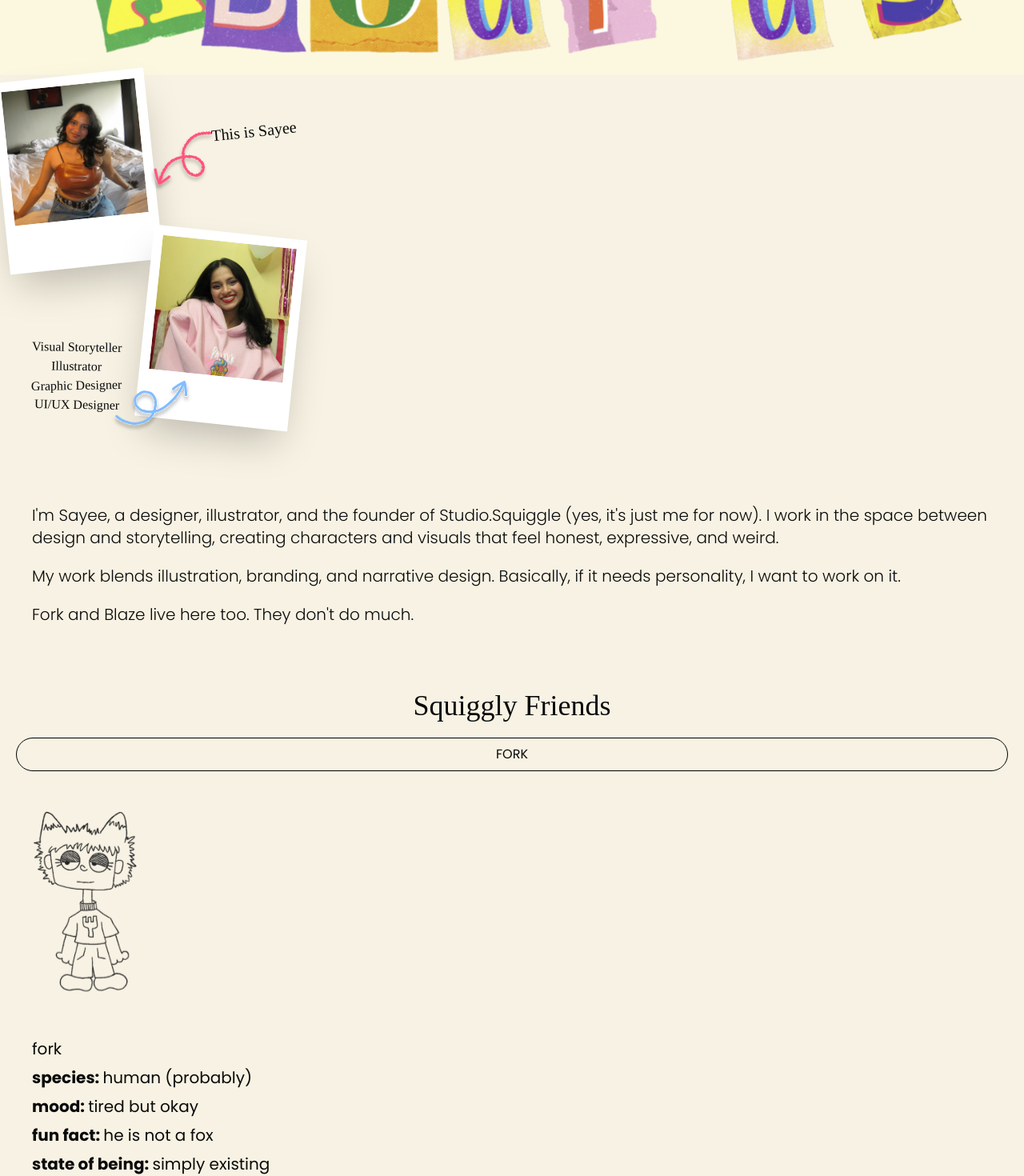
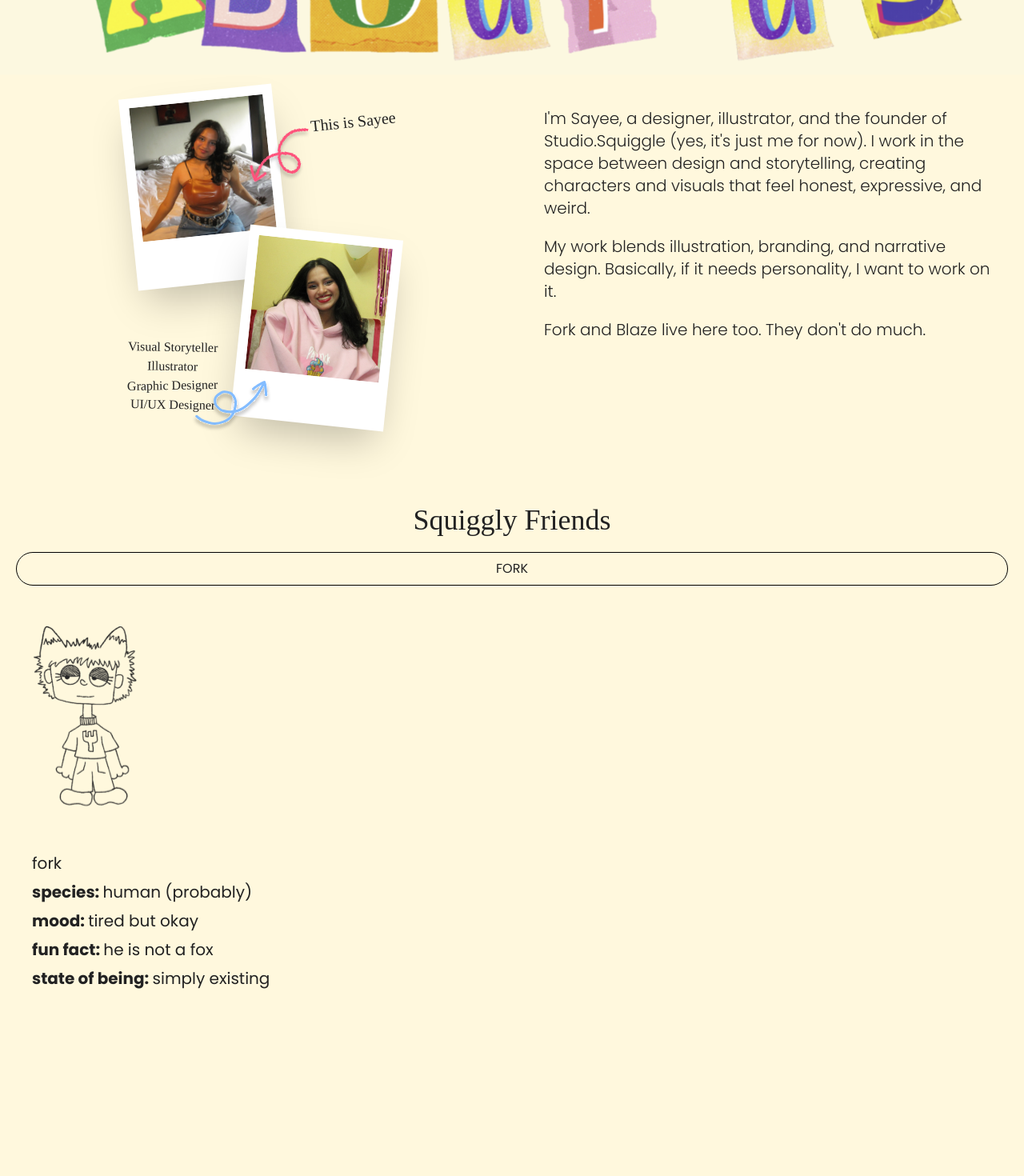
Before and after one commit to dazkool223/studio-squiggle, a Next.js app: page / in a window 1280 px wide. Shown: the part 3800-5270 px from the top of the page at 80% size. After the commit the page ends 5077 px from the top, so only its background shows below. Built offline with nearby package versions, Linux system fonts and the light colour scheme.

Commit message:
color correction and refactoring

```diff
--- a/app/globals.css
+++ b/app/globals.css
@@ -3,52 +3,21 @@
 
 @custom-variant dark (&:is(.dark *));
 
+/* * {
+  outline: 1px solid red;
+} */
 :root {
   --background: var(--portfolio-cream);
-  --foreground: oklch(0.145 0 0);
-  --portfolio-cream: oklch(0.96 0.02 90);
-  --portfolio-blue: oklch(0.7 0.15 240);
-  --portfolio-pink: oklch(0.75 0.18 350);
-  --portfolio-yellow: oklch(0.85 0.15 85);
-  --portfolio-purple: oklch(0.7 0.2 300);
-  --portfolio-tab-cream: oklch(0.96 0.02 90);
-  --portfolio-tab-yellow: oklch(0.88 0.15 90);
-  --portfolio-tab-blue: oklch(0.75 0.1 240);
-  --portfolio-tab-magenta: oklch(0.7 0.2 320);
-  --portfolio-tab-purple: oklch(0.65 0.2 280);
-  --portfolio-tab-pink: oklch(0.8 0.15 350);
-  --portfolio-tab-orange: oklch(0.8 0.15 50);
-  --card: oklch(1 0 0);
-  --card-foreground: oklch(0.145 0 0);
-  --popover: oklch(1 0 0);
-  --popover-foreground: oklch(0.145 0 0);
+  --foreground: rgba(34, 34, 34, 1);
+  --portfolio-cream: rgba(255, 248, 221, 1);
+  --portfolio-blue: rgba(131, 188, 255, 1);
+  --portfolio-pink: rgba(255, 83, 124, 1);
+  --portfolio-yellow: rgba(255, 211, 53, 1);
+  --portfolio-purple: rgba(201, 85, 255, 1);
   --primary: rgba(34, 34, 34, 1);
   --primary-foreground: oklch(0.985 0 0);
   --secondary: oklch(0.97 0 0);
   --secondary-foreground: oklch(0.205 0 0);
-  --muted: oklch(0.97 0 0);
-  --muted-foreground: oklch(0.556 0 0);
-  --accent: oklch(0.97 0 0);
-  --accent-foreground: oklch(0.205 0 0);
-  --destructive: oklch(0.577 0.245 27.325);
-  --destructive-foreground: oklch(0.577 0.245 27.325);
-  --border: oklch(0.922 0 0);
-  --input: oklch(0.922 0 0);
-  --ring: oklch(0.708 0 0);
-  --chart-1: oklch(0.646 0.222 41.116);
-  --chart-2: oklch(0.6 0.118 184.704);
-  --chart-3: oklch(0.398 0.07 227.392);
-  --chart-4: oklch(0.828 0.189 84.429);
-  --chart-5: oklch(0.769 0.188 70.08);
-  --radius: 0.625rem;
-  --sidebar: oklch(0.985 0 0);
-  --sidebar-foreground: oklch(0.145 0 0);
-  --sidebar-primary: oklch(0.205 0 0);
-  --sidebar-primary-foreground: oklch(0.985 0 0);
-  --sidebar-accent: oklch(0.97 0 0);
-  --sidebar-accent-foreground: oklch(0.205 0 0);
-  --sidebar-border: oklch(0.922 0 0);
-  --sidebar-ring: oklch(0.708 0 0);
 }
 
 .dark {
--- a/components/about-us/about-us-data.ts
+++ b/components/about-us/about-us-data.ts
@@ -1,10 +1,11 @@
 export type SquigglyFriend = {
   name: string;
   image: string;
-  species: string;
-  mood: string;
-  funFact: string;
-  stateOfBeing: string;
+  attributes: SquigglyFriendAttribute[];
+};
+export type SquigglyFriendAttribute = {
+  key: string;
+  value: string;
 };
 export const aboutUsInformation = {
   src: "about-us/about-us-text.svg",
@@ -26,9 +27,23 @@ export const squigglyFriends: SquigglyFriend[] = [
   {
     name: "fork",
     image: "squiggly-friends/friend-1.svg",
-    species: "human (probably)",
-    mood: "tired but okay",
-    funFact: "he is not a fox",
-    stateOfBeing: "simply existing",
+    attributes: [
+      {
+        key: "species",
+        value: "human (probably)",
+      },
+      {
+        key: "mood",
+        value: "tired but okay",
+      },
+      {
+        key: "fun fact",
+        value: "he is not a fox",
+      },
+      {
+        key: "state of being",
+        value: "simply existing",
+      },
+    ],
   },
 ];
--- a/components/about-us/about-us.tsx
+++ b/components/about-us/about-us.tsx
@@ -13,7 +13,7 @@ import { SquigglyFriendComponent } from "./squiggly-friends";
 export const AboutUs = () => {
   return (
     <>
-      <section className="bg-portfolio-cream">
+      <section>
         <Image
           src={aboutUsInformation.src}
           alt={aboutUsInformation.alt}
@@ -21,9 +21,10 @@ export const AboutUs = () => {
           height={200}
           className="w-full"
         />
-
-        <div className="relative grid grid-cols-2 grid-rows-2 gap-4 max-w-100">
-          <div className="-rotate-6 max-w-50">
+        <div className="grid grid-cols-1 md:grid-cols-2">
+          <div className="relative flex justify-center items-center">
+            <div className="grid grid-cols-2 grid-rows-2 gap-4 max-w-100">
+              <div className="translate-x-10 translate-y-5 -rotate-6 max-w-50">
                 <Polaroid image={coverImage1.src} alt={coverImage1.alt} />
               </div>
               <div>
@@ -32,9 +33,9 @@ export const AboutUs = () => {
                   height={100}
                   width={100}
                   alt="arrow"
-              className="absolute top-10 left-40 rotate-12 w-20 translate-x-7 translate-y-6"
+                  className="absolute rotate-12 w-20 top-0 -translate-x-5 translate-y-15"
                 />
-            <p className="absolute left-60 font-light text-xl -rotate-6 translate-y-14 translate-x-6">
+                <p className="absolute font-light text-xl -rotate-6 translate-y-11 translate-x-15">
                   This is Sayee
                 </p>
               </div>
@@ -49,10 +50,11 @@ export const AboutUs = () => {
                 height={100}
                 width={100}
                 alt="arrow"
-            className="absolute bottom-40 left-35 z-5 translate-y-30"
+                className="absolute bottom-0 z-5 translate-x-30 -translate-y-10"
               />
               <div className="rotate-6 max-w-50 -translate-y-15 -translate-x-7">
                 <Polaroid image={coverImage2.src} alt={coverImage2.alt} />
+              </div>
             </div>
           </div>
           <div className="m-10 text-xl font-serif font-light flex flex-col gap-5">
@@ -68,6 +70,7 @@ export const AboutUs = () => {
             </p>
             <p>Fork and Blaze live here too. They don't do much.</p>
           </div>
+        </div>
       </section>
       <section className="mt-10">
         <p className="flex flex-col items-center justify-center text-4xl font-light">
--- a/components/about-us/squiggly-friends.tsx
+++ b/components/about-us/squiggly-friends.tsx
@@ -1,7 +1,7 @@
 import { SquigglyFriend } from "./about-us-data";
 import Image from "next/image";
 export const SquigglyFriendComponent = (props: SquigglyFriend) => {
-  const { name, image, species, mood, funFact, stateOfBeing } = props;
+  const { name, image, attributes } = props;
   return (
     <>
       <div className="flex items-center justify-center border border-black rounded-full uppercase font-serif m-5 p-2 font-xl">
@@ -17,22 +17,12 @@ export const SquigglyFriendComponent = (props: SquigglyFriend) => {
         />
         <div className="flex flex-col gap-2 m-10 text-xl font-serif">
           <p className="lowercase">{name}</p>
-          <p>
-            <span className="font-bold">species: </span>
-            {species}
-          </p>
-          <p>
-            <span className="font-bold">mood: </span>
-            {mood}
-          </p>
-          <p>
-            <span className="font-bold">fun fact: </span>
-            {funFact}
-          </p>
-          <p>
-            <span className="font-bold">state of being: </span>
-            {stateOfBeing}
-          </p>
+          {attributes.map((attribute, index) => (
+            <p key={index}>
+              <span className="font-bold">{attribute.key}: </span>
+              {attribute.value}
+            </p>
+          ))}
         </div>
       </div>
     </>
```
Lines whose indentation alone changed are shown as unchanged.
